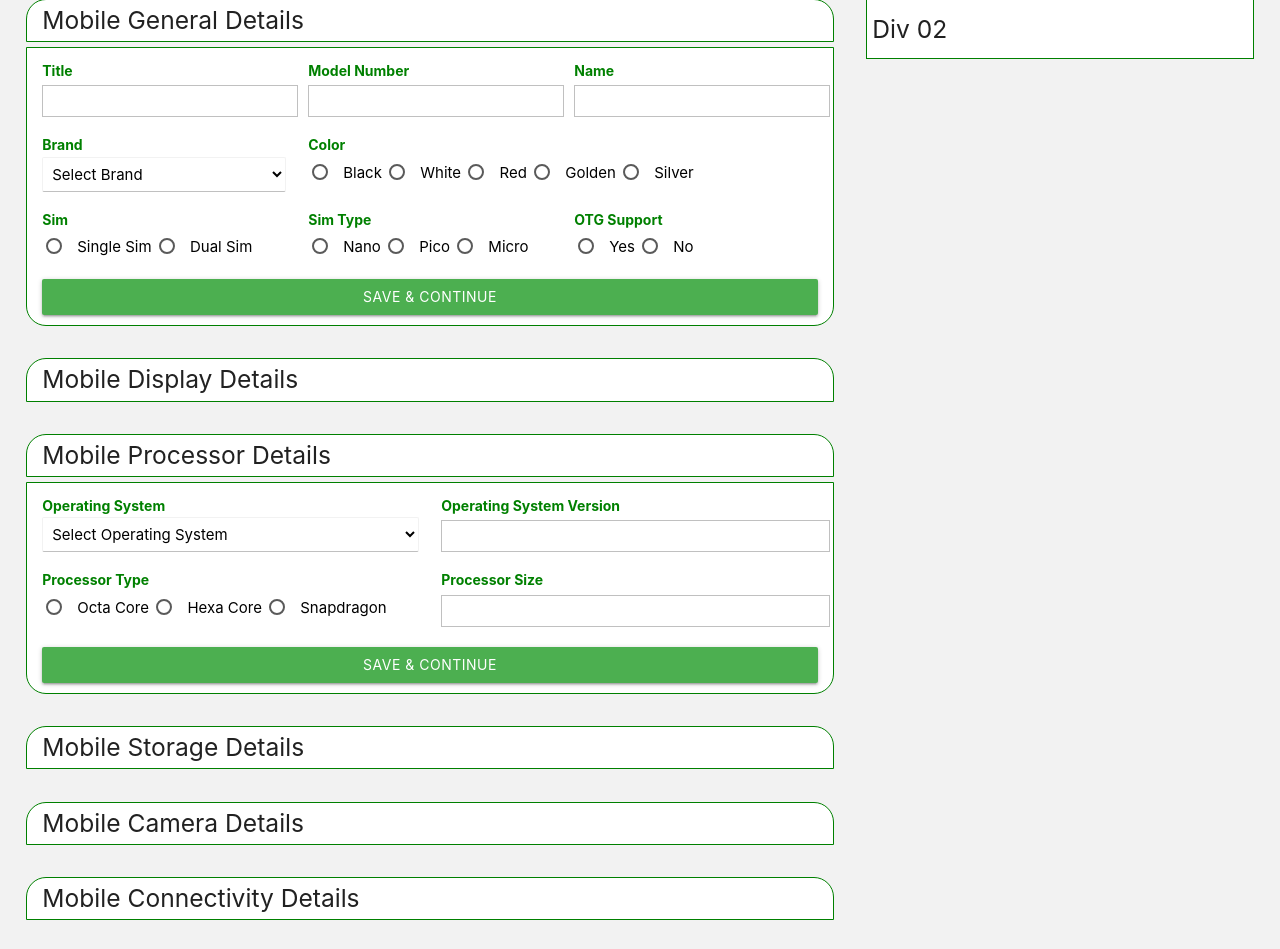
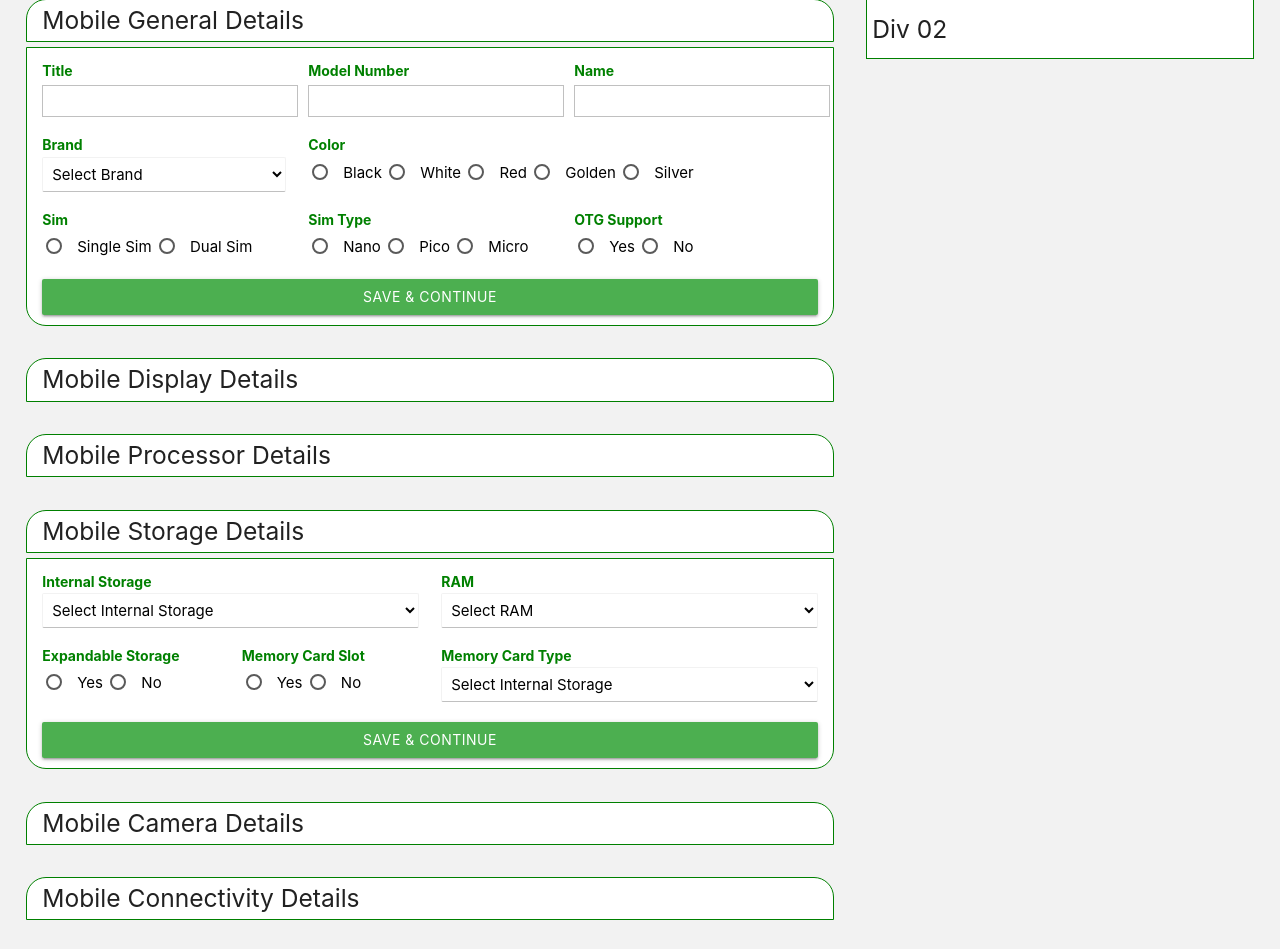
Before and after one commit to DewHunt/Dew-Online-Market, a CodeIgniter app: page /database/index.php/seller/MobileUpload in a window 1280 px wide. Shown: the part 70-1019 px from the top of the page. Run offline with CodeIgniter, Linux system fonts and the light colour scheme; data comes from the database, SQL or seed files in the repository; some libraries are stand-ins or nearby versions.

Commit message:
Update - 181222

```diff
--- a/application/controllers/Seller.php
+++ b/application/controllers/Seller.php
@@ -193,6 +193,7 @@
 					return false;
 				}
 			}
+
 			echo $output;
 		}
 
@@ -225,6 +226,39 @@
 					return false;
 				}
 			}
+
+			echo $output;
+		}
+
+		public function InsertMobilesProcessorInformation()
+		{
+			if ($this->session->userdata('seller_username') == "" && $this->session->userdata('seller_password') == "")
+			{
+				return redirect('Seller/index');
+			}
+			else
+			{
+				$mobile_id = $this->input->post('mobile_id');
+				$mobile_os = $this->input->post('mobile_os');
+				$mobile_os_version = $this->input->post('mobile_os_version');
+				$mobile_processor_type = $this->input->post('mobile_processor_type');
+				$mobile_processor_size = $this->input->post('mobile_processor_size');
+
+				$output = "";
+
+				$result = $this->sm->InsertMobilesProcessorInformation($mobile_id,$mobile_os,$mobile_os_version,$mobile_processor_type,$mobile_processor_size);
+
+				if ($result)
+				{
+					$output .= $result;
+				}
+				else
+				{
+					return false;
+				}
+			}
+
+			echo $output;
 		}
 
 		// Update - 121819
--- a/application/models/Seller/SellerModel.php
+++ b/application/models/Seller/SellerModel.php
@@ -148,6 +148,20 @@
 			}
 		}
 
+		public function InsertMobilesProcessorInformation($mobile_id,$mobile_os,$mobile_os_version,$mobile_processor_type,$mobile_processor_size)
+		{
+			$update_query = $this->db->where('mobile_id',$mobile_id)->update('mobiles',['mobile_os'=>$mobile_os,'mobile_os_version'=>$mobile_os_version,'mobile_processor_type'=>$mobile_processor_type,'mobile_processor_size'=>$mobile_processor_size]);
+
+			if ($update_query)
+			{
+				return $mobile_id;
+			}
+			else
+			{
+				return false;
+			}
+		}
+
 		// Update - 181219
 	}
 ?>
--- a/application/views/Seller/Listing/mobile.php
+++ b/application/views/Seller/Listing/mobile.php
@@ -87,7 +87,7 @@
 				color: black;
 			}
 
-			#button-section button, #btn-general-info, #btn-display-info, #btn-processor-info{
+			#button-section button, #btn-general-info, #btn-display-info, #btn-processor-info, #btn-storage-info{
 				width: 100%;
 				width: 100%; button
 				margin-top: -10px;
@@ -405,26 +405,27 @@
 					<div class="row">
 						<div class="col l6 m6 s12">
 							<h6>Internal Storage</h6>
-							<select name="internal-storage" id="internal-storage">
-								<option>Select Internal Storage</option>
-								<option>8GB</option>
-								<option>16GB</option>
-								<option>32GB</option>
-								<option>64GB</option>
-								<option>126GB</option>
-								<option>256GB</option>
+							<select name="mobile-internal-storage" id="mobile-internal-storage">
+								<option value="">Select Internal Storage</option>
+								<option value="8GB">8GB</option>
+								<option value="16GB">16GB</option>
+								<option value="32GB">32GB</option>
+								<option value="64GB">64GB</option>
+								<option value="128GB">128GB</option>
+								<option value="256GB">256GB</option>
 							</select>
 						</div>
+
 						<div class="col l6 m6 s12">
 							<h6>RAM</h6>
-							<select name="ram" id="ram">
-								<option>Select RAM</option>
-								<option>1GB</option>
-								<option>2GB</option>
-								<option>3GB</option>
-								<option>4GB</option>
-								<option>6GB</option>
-								<option>6GB</option>
+							<select name="mobile-ram" id="mobile-ram">
+								<option value="">Select RAM</option>
+								<option value="1GB">1GB</option>
+								<option value="2GB">2GB</option>
+								<option value="3GB">3GB</option>
+								<option value="4GB">4GB</option>
+								<option value="6GB">6GB</option>
+								<option value="8GB">8GB</option>
 							</select>
 						</div>
 					</div>
@@ -432,14 +433,14 @@
 					<div class="row">
 						<div class="col l3 m3 s12">
 							<h6>Expandable Storage</h6>
-							<p>
+							<p id="expandable-storage-p">
 								<label>
-									<input type="radio" name="expandable-storage" value="Yes">
+									<input type="radio" name="mobile-expandable-storage" value="Yes">
 									<span>Yes</span>
 								</label>
 
 								<label>
-									<input type="radio" name="expandable-storage" value="No">
+									<input type="radio" name="mobile-expandable-storage" value="No">
 									<span>No</span>
 								</label>
 							</p>
@@ -447,14 +448,14 @@
 
 						<div class="col l3 m3 s12">
 							<h6>Memory Card Slot</h6>
-							<p>
+							<p id="memory-card-slot-p">
 								<label>
-									<input type="radio" name="memory-card-slot" value="Yes">
+									<input type="radio" name="mobile-memory-card-slot" value="Yes">
 									<span>Yes</span>
 								</label>
 
 								<label>
-									<input type="radio" name="memory-card-slot" value="No">
+									<input type="radio" name="mobile-memory-card-slot" value="No">
 									<span>No</span>
 								</label>
 							</p>
@@ -462,11 +463,17 @@
 
 						<div class="col l6 m6 s12">
 							<h6>Memory Card Type</h6>
-							<select name="memory-card-type" id="memory-card-type">
-								<option>Select Internal Storage</option>
-								<option>Mini SD Card</option>
-								<option>Micro SD Card</option>
+							<select name="mobile-memory-card-type" id="mobile-memory-card-type">
+								<option value="">Select Internal Storage</option>
+								<option value="Mini SD Card">Mini SD Card</option>
+								<option value="Micro SD Card">Micro SD Card</option>
 							</select>
+						</div>
+					</div>
+
+					<div class="row">
+						<div class="col l12 m12 s12">
+							<button type="button" class="btn waves-effect waves-light green" id="btn-storage-info">Save & Continue</button>
 						</div>
 					</div>
 				</div>
@@ -773,8 +780,8 @@
 
 				// Hide Section Start
 				$('#display-section').hide();
-				$('#processor-section').show();
-				$('#storage-section').hide();
+				$('#processor-section').hide();
+				$('#storage-section').show();
 				$('#camera-section').hide();
 				$('#connectivity-section').hide();
 				$('#warranty-section').hide();
@@ -985,7 +992,7 @@
 								$('#btn-display-info').prop('disabled',true);
 								$('body,html').animate({scrollTop:$('#general-section').height() + $('#display-section').height() + 200},200);
 								$('#processor-section').show();
-								alert("Mobile Display Saved Successfully" + mobile_id);
+								alert("Mobile Display Saved Successfully");
 							},
 							error:function(){
 								alert('Mobile Display Information Not Saved Successfully');
@@ -1054,10 +1061,107 @@
 						$('#mobile-os-version').css({'border':'1px solid silver'});
 						$('#processor-type-p label').css({'color':'black'});
 						$('#mobile-processor-size').css({'border':'1px solid silver'});
+
+						$.ajax({
+							type:'ajax',
+							method:'POST',
+							url:'InsertMobilesProcessorInformation',
+							data:{mobile_os:mobile_os,mobile_os_version:mobile_os_version,mobile_processor_type:mobile_processor_type,mobile_processor_size:mobile_processor_size,mobile_id:mobile_id},
+							success:function(data){
+								var mobile_id = data;
+								$('#mobile-id').val(mobile_id);
+
+								$('#mobile-os-version').prop('disabled',true);
+								$('#mobile-processor-type').prop('disabled',true);
+								$('#mobile-processor-size').prop('disabled',true);
+								$('#btn-processor-info').prop('disabled',true);
+								$('body,html').animate({scrollTop:$('#general-section').height() + $('#display-section').height() + $('#processor-section').height() + 230},200);
+								$('#storage-section').show();
+								alert("Mobile Processor Saved Successfully");
+							},
+							error:function(){
+								alert('Mobile Processor Information Not Saved Successfully');
+							}
+						});
+					}
+				});
+				// Processor Info Script Section End
+
+				// Storage Info Script Section Start
+				$('#btn-storage-info').click(function(){
+					var mobile_internal_storage = $('#mobile-internal-storage').val();
+					var mobile_ram = $('#mobile-ram').val();
+
+					var mobile_expandable_storage = $('input[name=mobile-expandable-storage]:checked').val();
+					var mobile_memory_card_slot = $('input[name=mobile-memory-card-slot]:checked').val();
+
+					var mobile_memory_card_type = $('#mobile-memory-card-type').val();
+
+					var mobile_id = $('#mobile-id').val();
+
+					if (mobile_internal_storage == "" || mobile_ram == "" || mobile_expandable_storage == null || mobile_memory_card_slot == null || mobile_memory_card_type == "")
+					{
+						if (mobile_internal_storage == "")
+						{
+							M.toast({html:'Please Select Internal Storage'});
+							$('#mobile-internal-storage').css({'border':'1px solid red'});
+						}
+						else
+						{
+							$('#mobile-internal-storage').css({'border':'1px solid silver'});
+						}
+
+						if (mobile_ram == "")
+						{
+							M.toast({html:'Please Select RAM'});
+							$('#mobile-ram').css({'border':'1px solid red'});
+						}
+						else
+						{
+							$('#mobile-ram').css({'border':'1px solid silver'});
+						}
+
+						if (mobile_expandable_storage == null)
+						{
+							M.toast({html:'Please Select Expandable Storage'});
+							$('#expandable-storage-p label').css({'color':'red'});
+						}
+						else
+						{
+							$('#expandable-storage-p label').css({'color':'black'});
+						}
+
+						if (mobile_memory_card_slot == null)
+						{
+							M.toast({html:'Please Select Memory Card Slot'});
+							$('#memory-card-slot-p label').css({'color':'red'});
+						}
+						else
+						{
+							$('#memory-card-slot-p label').css({'color':'black'});
+						}
+
+						if (mobile_memory_card_type == "")
+						{
+							M.toast({html:'PLease Select Memory Card Type'});
+							$('#mobile-memory-card-type').css({'border':'1px solid red'});
+						}
+						else
+						{
+							$('#mobile-memory-card-type').css({'border':'1px solid silver'});
+						}
+					}
+					else
+					{
+						$('#mobile-internal-storage').css({'border':'1px solid silver'});
+						$('#mobile-ram').css({'border':'1px solid silver'});
+						$('#expandable-storage-p label').css({'color':'black'});
+						$('##memory-card-slot-p label').css({'color':'black'});
+						$('#mobile-memory-card-type').css({'border':'1px solid silver'});
 						alert("RUN");
 					}
 				});
-				// Processor Info Script Section End
+				// Storage Info Script Section End
 			});
 		</script>
 
```
